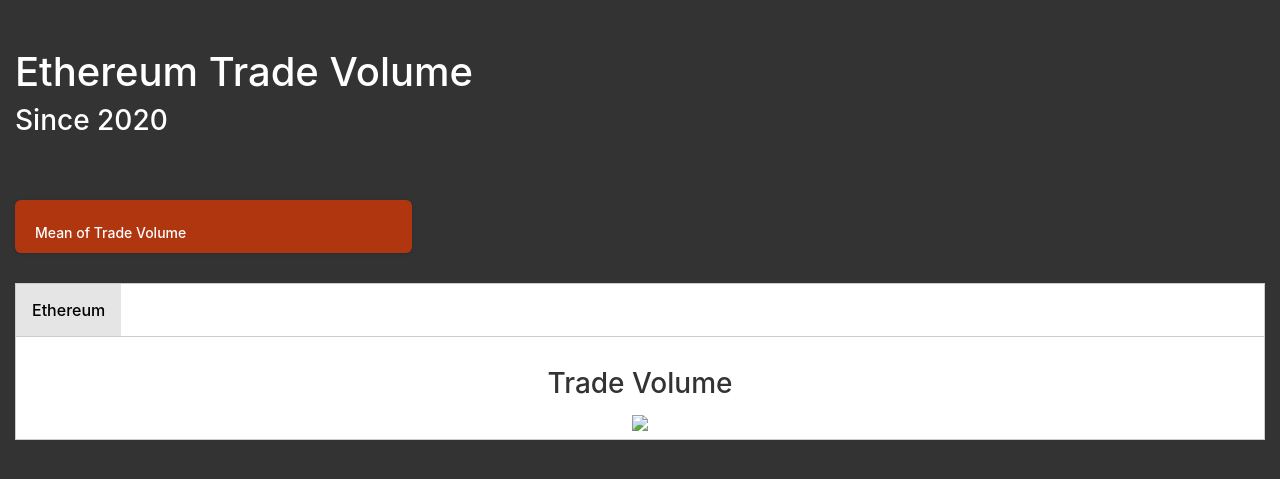
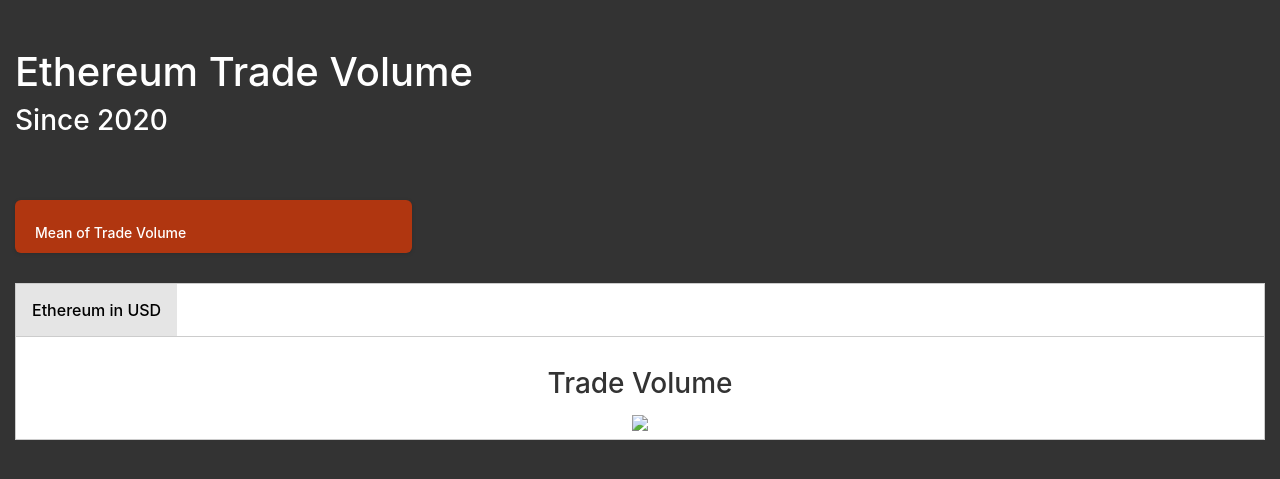
Before and after one commit to Hertzspr/Webscraping-Ethereum-Trade-Volume, a Flask app: template templates/index.html in a window 1280 px wide. Shown: the top 479 px of the page. Run offline with Flask 2, Linux system fonts and the light colour scheme; the template is opened without the code that fills it, so the values that code supplies are empty; parts of the project's set-up code (start-up, migrations or seed data) failed here and were passed over; some libraries are stand-ins or nearby versions.

Commit message:
Update index.html
Added value in USD

```diff
--- a/templates/index.html
+++ b/templates/index.html
@@ -43,7 +43,7 @@
 		<div class="row">
 			<div class="col-md-12 col-lg-12 col-sm-12">
 				<div class="tab">
-					<button class="tablinks" onclick="openTab(event, 'profile') " id="defaultOpen">Ethereum
+					<button class="tablinks" onclick="openTab(event, 'profile') " id="defaultOpen">Ethereum in USD
 					</button>
 				</div>
 			</div>
```
